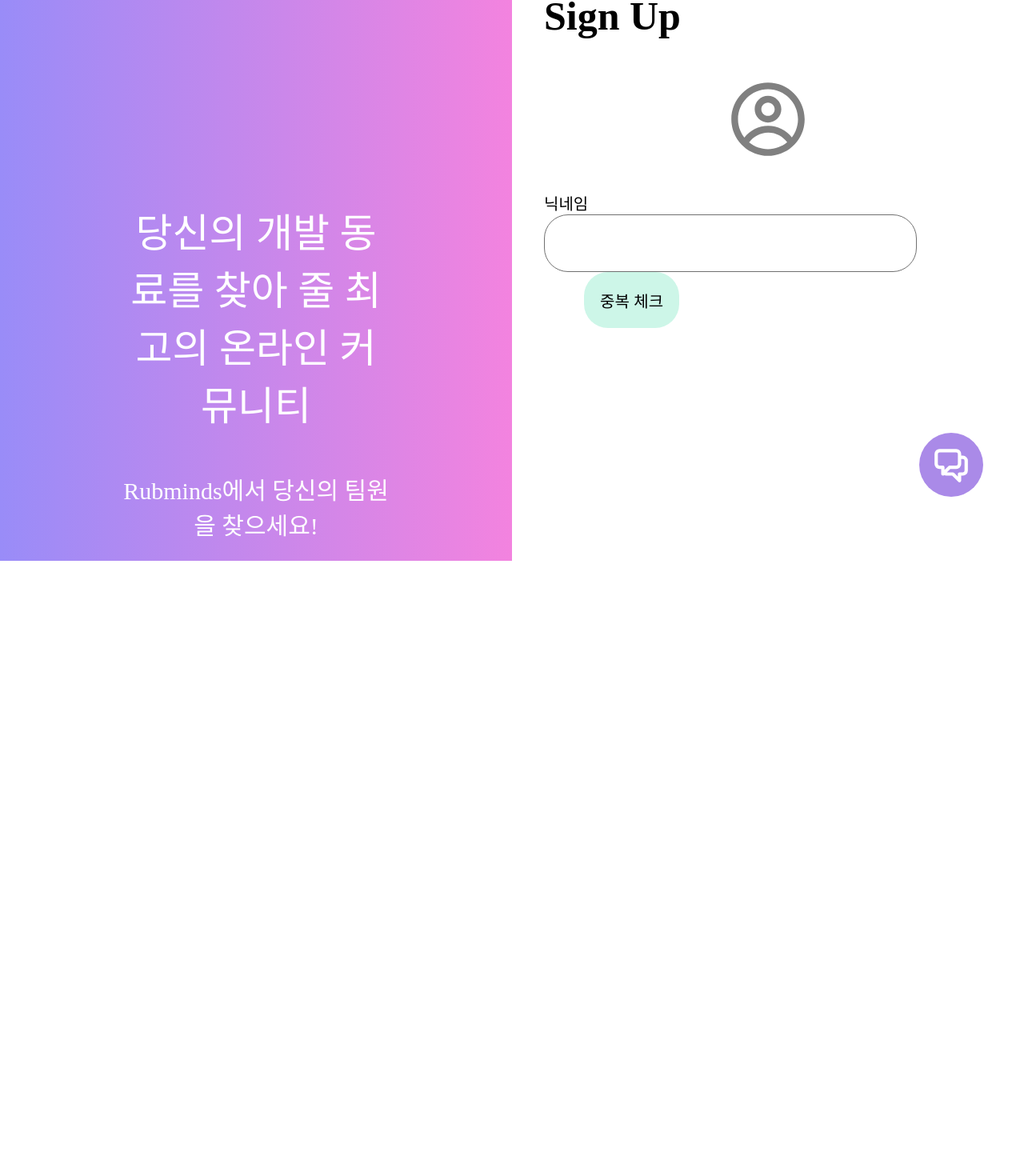
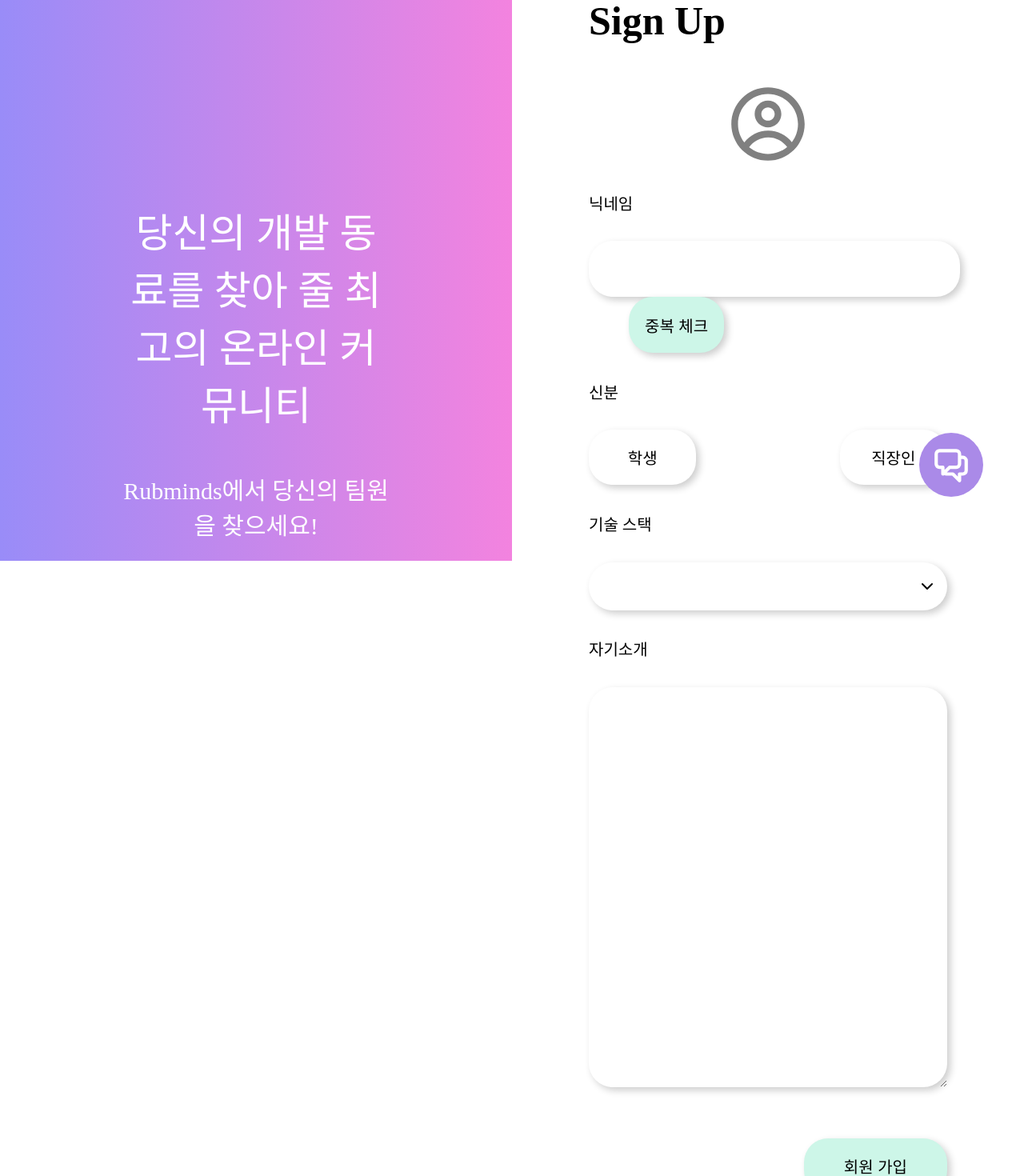
Before and after one commit to Rubminds/rubminds-frontend, a React (Create React App) app: page /callback/1/1 in a window 1280 px wide. Shown: the part 99-1569 px from the top of the page at 80% size. Before the commit the page ends 800 px from the top, so only its background shows below. Built offline with nearby package versions, Linux system fonts and the light colour scheme.

Commit message:
feat: 회원가입 페이지 작성/데이터 받기 미구현(#6)

```diff
--- a/src/common/GlobalStyle.js
+++ b/src/common/GlobalStyle.js
@@ -1,4 +1,4 @@
-import { createGlobalStyle } from 'styled-components';
+import { createGlobalStyle } from 'styled-components'
 
 const GlobalStyles = createGlobalStyle`
 body {
@@ -8,6 +8,11 @@ body {
     padding:0px;
     font-family:"Malgun Gothic";
 }
+
+textarea{
+    -webkit-box-sizing:border-box;
+}
+
 div{
     -webkit-box-sizing:border-box;
 }
@@ -39,5 +44,5 @@ input:focus{
     outline:none;
 }
 
-`;
-export default GlobalStyles;
+`
+export default GlobalStyles
--- a/src/pages/SignUpPage/index.js
+++ b/src/pages/SignUpPage/index.js
@@ -2,10 +2,24 @@ import React, { useEffect, useState, useRef, useCallback } from 'react'
 import * as S from './style'
 import { useParams } from 'react-router'
 import { CgProfile } from 'react-icons/cg'
+import { DropDown } from '../../components'
+
+import {LandingDropdownOptions} from '../../constants';
 
 const SignUp = () => {
+
+
+  useEffect(() => {
+    localStorage.setItem('accessToken', accessToken)
+    return () => {
+      localStorage.setItem('signupCheck', signupCheck)
+    }
+  }, [])
+
   const imgInput = useRef()
   const { accessToken, signupCheck } = useParams()
+
+  // attachment : img URL (for Server)
   const [attachMent, setAttachment] = useState(null)
   const [fileInfo, setFileInfo] = useState(null)
   const [body, setBody] = useState({
@@ -20,32 +34,33 @@ const SignUp = () => {
     imgInput.current.click()
   }, [])
 
-  const onProfileURL = e => {
+  const onProfileURL = useCallback((e)=>{
     const reader = new FileReader()
-    // FormData에 전달해줄 File의 Infomation
     setFileInfo(e.target.files[0])
+    reader.readAsDataURL(e.target.files[0])
+    reader.onloadend = (finished) => {
+      setAttachment(finished.target.result)
+    }
+  }, []);
 
-    reader.readAsDataURL(e.target.files[0]) // e.target.files는 파일을 여러개 선택을 대비하기 위한 API 사용 방법이므로 나는 하나만 할거니까 [0] 으로 선택
-    reader.onloadend = finished => {
-      // reader는 생명주기함수처럼 다룬다. 파일 로드가 끝나면 Attachment state에 img 의 주소를 담으라는 뜻
-      setAttachment(finished.target.result) // 이건 attachment에 URL을 담으라는 뜻, 만약 Img 미리보기를 취소하려면 attachment를 비워주면 된다.
-    }
+  const onDeleteURL = useCallback(() => {
+    setAttachment('');
+  });
+
+  const onBodyChange = (e)=>{
+    setBody({
+      ...body,
+      [e.target.name] : e.target.value
+    })
+  };
+
+  const onSubmitHandler = (e) =>{
+    e.preventDefault();
+    console.log('제출');
   }
-
-  useEffect(() => {
-    localStorage.setItem('accessToken', accessToken)
-    return () => {
-      localStorage.setItem('signupCheck', signupCheck)
-    }
-  }, [])
-
-  useEffect(()=> {
-    console.log(attachMent);
-  },[attachMent]);
 
   return (
     <>
-      {/* <S.WhiteSpace> </S.WhiteSpace> */}
       <S.SignUpPageWrapper>
         <S.SignUpPageLeft>
           <S.MainTitle color="white" fontSize="50px">
@@ -67,7 +82,10 @@ const SignUp = () => {
           <S.SignUpPageInnerForm>
             <S.ProfileWrapper>
               {attachMent ? (
-                <img src={attachMent} width='30%'/>
+                <>
+                  <img src={attachMent} width="100px"  style={{display : 'block', borderRadius:'5000px'}}/>
+                  <S.CheckBox onClick={onDeleteURL}>X</S.CheckBox>
+                </>
               ) : (
                 <CgProfile size="100" onClick={onProfileUpload} />
               )}
@@ -79,11 +97,36 @@ const SignUp = () => {
                 ref={imgInput}
               />
             </S.ProfileWrapper>
-            <S.MainTitle marginTop="40px" fontSize="20px">
+
+            {/* 닉네임 */}
+            <S.MainTitle marginTop="7.5%" marginBottom="7.5%" fontSize="20px">
               닉네임
             </S.MainTitle>
-            <S.NickNameBox onChange={{}} />
-            <S.DoubleCheckBox onClick={{}}>중복 체크</S.DoubleCheckBox>
+            <S.NickNameBox name='nickName' onChange={setBody} />
+            <S.CheckBox onClick={()=>{alert('중복체크 중!')}}>중복 체크</S.CheckBox>
+
+            {/* 신분 */}
+            <S.MainTitle marginTop="7.5%" marginBottom="7.5%" fontSize="20px">
+              신분
+            </S.MainTitle>
+            <S.JobWrapper>
+              <S.JobCheckBtn>학생</S.JobCheckBtn>
+              <S.JobCheckBtn>직장인</S.JobCheckBtn>
+            </S.JobWrapper>
+
+            {/* 기술 스택 */}
+            <S.MainTitle marginTop="7.5%" marginBottom="7.5%" fontSize="20px">
+              기술 스택
+            </S.MainTitle>
+            <DropDown style={{width : '100%'}} options={LandingDropdownOptions}></DropDown>
+
+
+          {/* 자기소개 */}
+          <S.MainTitle marginTop="7.5%" marginBottom="7.5%" fontSize="20px"> 자기소개</S.MainTitle>
+            <S.Introduce />
+
+          <S.SubmitBtn onClick={onSubmitHandler}>회원 가입</S.SubmitBtn>
+
           </S.SignUpPageInnerForm>
         </S.SignUpPageRight>
       </S.SignUpPageWrapper>
--- a/src/pages/SignUpPage/style.js
+++ b/src/pages/SignUpPage/style.js
@@ -1,7 +1,6 @@
 import styled from "styled-components";
 import theme from '../../common/theme'
-import { flexCenter } from '../../constants'
-import { CgProfile } from 'react-icons/cg'
+import { flexCenter,flexBetween } from '../../constants'
 
 
 export const SignUpPageWrapper = styled.div`
@@ -23,22 +22,24 @@ export const SignUpPageLeft = styled.div`
 `
 export const MainTitle = styled.div`
   margin-top : ${props => props.marginTop || '0px'};
+  margin-bottom : ${props => props.marginBottom || '0px'};
   font-size: ${props => props.fontSize && props.fontSize};
   color: ${props => props.color && props.color};
   font-weight: ${props => props.fontWeight && props.fontWeight};
 `
 
 export const SignUpPageRight = styled.div`
-  position : fixed;
+  position : absolute;
   top : 0;
   right : 0;
   width: 50%;
   height: 100vh;
-  padding : 90px 40px 0px 40px;
+  padding : 7.5% 7.5% 0px 7.5%;
   background: white;
 `
 
 export const SignUpPageInnerForm = styled.form`
+  position : relative;
   margin-top: 50px;
 `
 
@@ -46,13 +47,11 @@ export const ProfileWrapper = styled.div`
     ${flexCenter}
     margin : auto;
     color : grey;
-    ${CgProfile}{
-      cursor : pointer;
-    }
 `;
 
 export const NickNameBox = styled.input`
-  border : 1px solid #707070;
+  border : none;
+  box-shadow: 4px 4px 10px rgba(0, 0, 0, 0.2);
   width : 404px;
   height : 70px;
   border-radius : 30px;
@@ -60,8 +59,9 @@ export const NickNameBox = styled.input`
   font-size : 30px;
 `;
 
-export const DoubleCheckBox = styled.button`
+export const CheckBox = styled.button`
   height : 70px;
+  box-shadow: 4px 4px 10px rgba(0, 0, 0, 0.2);
   border-radius : 30px;
   font-size : 30px;
   background-color : #CDF6E8;
@@ -70,3 +70,35 @@ export const DoubleCheckBox = styled.button`
   margin-left : 50px;
   font-size : 20px;
 `;
+
+export const JobWrapper = styled.div`
+  ${flexBetween}
+`;
+
+export const JobCheckBtn = styled.button`
+  width : 30%;
+  box-shadow: 4px 4px 10px rgba(0, 0, 0, 0.2);
+  border-radius: 30px;
+  border : none;
+  background-color: white;
+  padding : 20px;
+  font-size: 20px;
+`;
+
+export const Introduce = styled.textarea`
+  width : 100%;
+  border : none;
+  box-shadow: 4px 4px 10px rgba(0, 0, 0, 0.2);
+  min-height : 500px;
+  font-size : 20px;
+  border-radius : 30px;
+  padding : 20px;
+  margin-bottom : 130px
+`;
+
+export const SubmitBtn = styled(CheckBox)`
+  position : absolute;
+  bottom : 0;
+  right : 0;
+  padding : 0px 50px 0px 50px;
+`
```
